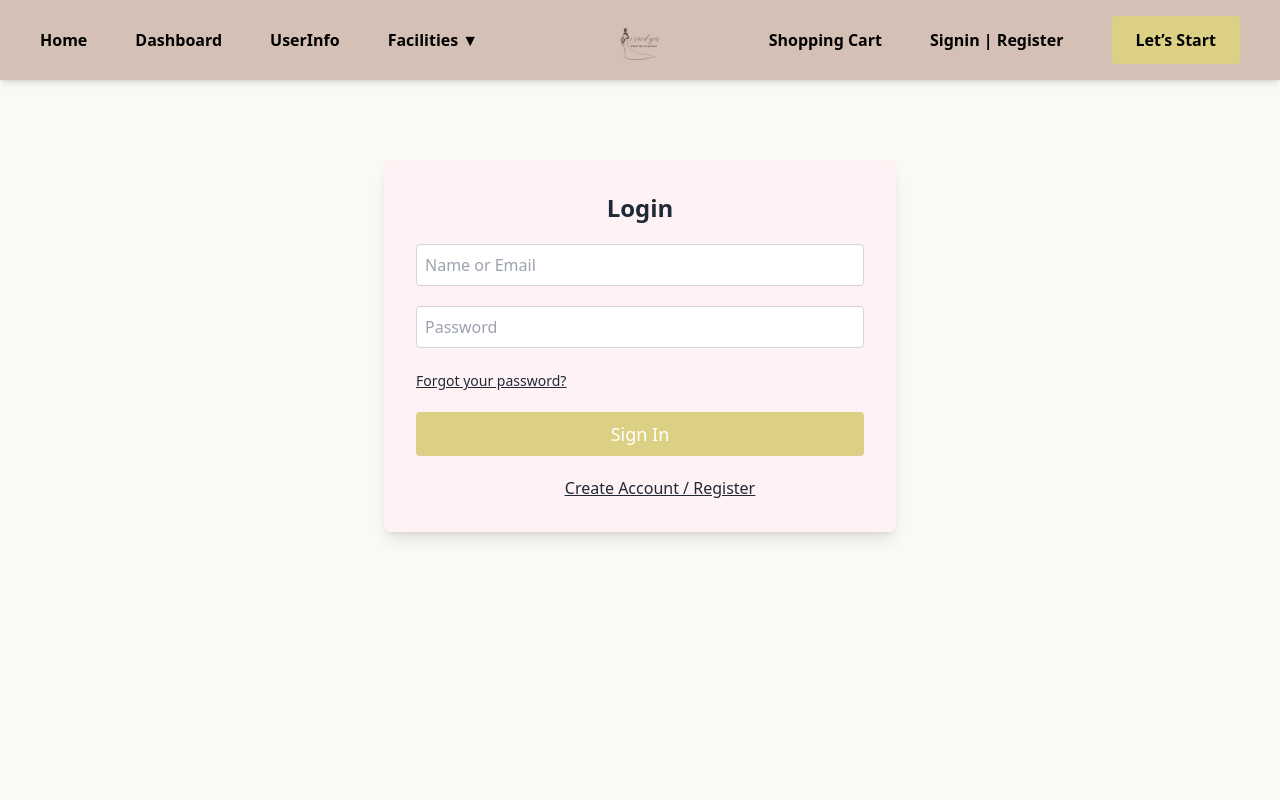
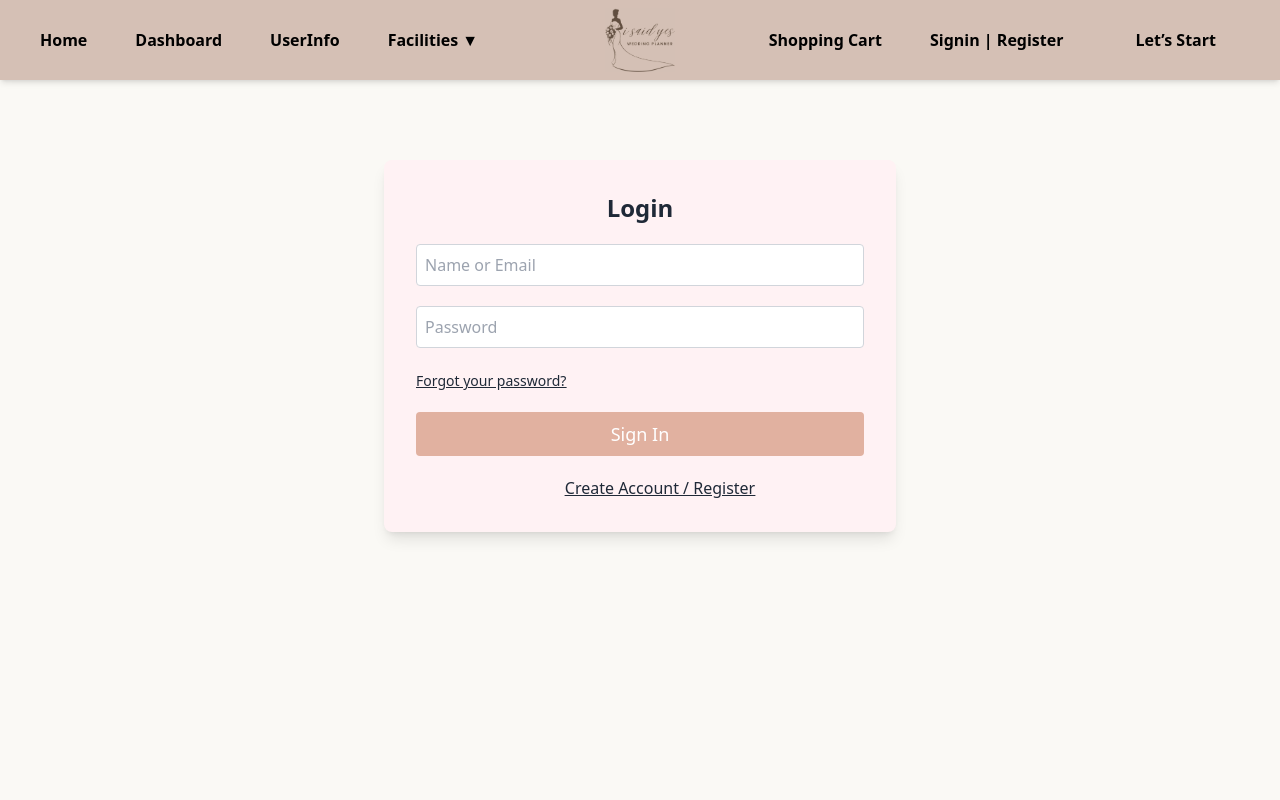
Before and after one commit to ZahraR85/Wedding-Planner, a React (Vite) app in the folder frontend/: page /signin in a window 1280 px wide. Shown: the top 800 px of the page. Built offline with nearby package versions, Linux system fonts and the light colour scheme.

Commit message:
logo add

```diff
--- a/frontend/src/Auth/SignIn.jsx
+++ b/frontend/src/Auth/SignIn.jsx
@@ -63,7 +63,7 @@ const SignIn = () => {
         </div>
         <button
           onClick={handleSignIn}
-          className="bg-btnLight text-white py-2 text-lg hover:bg-btnDark rounded w-full"
+          className="bg-BgPinkMiddle text-white py-2 text-lg hover:bg-BgPinkDark rounded w-full"
         >
           Sign In
         </button>
--- a/frontend/src/components/Navbar.jsx
+++ b/frontend/src/components/Navbar.jsx
@@ -1,7 +1,7 @@
 import { Link, useLocation } from 'react-router-dom';
 import { useAppContext } from '../context/AppContext';
 import SignOut from '../Auth/SignOut';
-import logo from '../images/logo7.jpg';
+import logo from '../images/logo8.jpg';
 
 const Navbar = () => {
   const { isDropdownOpen, setDropdownOpen, isAuthenticated } = useAppContext();
@@ -49,7 +49,7 @@ const Navbar = () => {
             </button>
             {isDropdownOpen && (
               <div className="absolute top-full left-0 w-[200px] bg-white text-black shadow-lg mt-2">
-                <ul className="flex flex-col items-start p-4 space-y-2">
+                <ul className="flex flex-col items-start  space-y-2">
                   <li className="hover:underline">
                     <Link to="/Guests">Invitation of Guests</Link>
                   </li>
@@ -83,7 +83,7 @@ const Navbar = () => {
             <img
               src={logo} // Adjust this path if necessary
               alt="Logo"
-              className="h-10"
+              className="h-16"
             />
           </Link>
         </div>
@@ -106,7 +106,7 @@ const Navbar = () => {
           </li>
           {!isAuthenticated && (
             <li>
-              <button className="font-bold px-6 py-3 bg-btnLight rounded hover:bg-btnDark">
+              <button className="font-bold px-6 py-3 rounded hover:underline">
                 Let’s Start
               </button>
             </li>
--- a/frontend/src/pages/Homepage.jsx
+++ b/frontend/src/pages/Homepage.jsx
@@ -1,4 +1,4 @@
-import Features from '../components/features';
+//import Features from '../components/features';
 import Features1 from '../components/feature1';
 import Header from '../components/Header';
 const Homepage = () => {
@@ -6,7 +6,7 @@ const Homepage = () => {
     <div>
         <Header />
         <Features1 />
-        <Features />
+        {/*<Features />*/}
 
     </div>
   );
--- a/frontend/src/pages/MakeupSelector.jsx
+++ b/frontend/src/pages/MakeupSelector.jsx
@@ -140,10 +140,6 @@ const MakeupSelector = () => {
   //   }
   // };
 
-
-
-
-
   return (
       <div className="relative min-h-screen bg-cover bg-center p-20 bg-[url('https://i.postimg.cc/TwNqd9Bm/makeup2.jpg')]">
         {/* Overlay for controlling opacity */}
```
Also changed, not shown: frontend/src/images/logo8.jpg (added).
